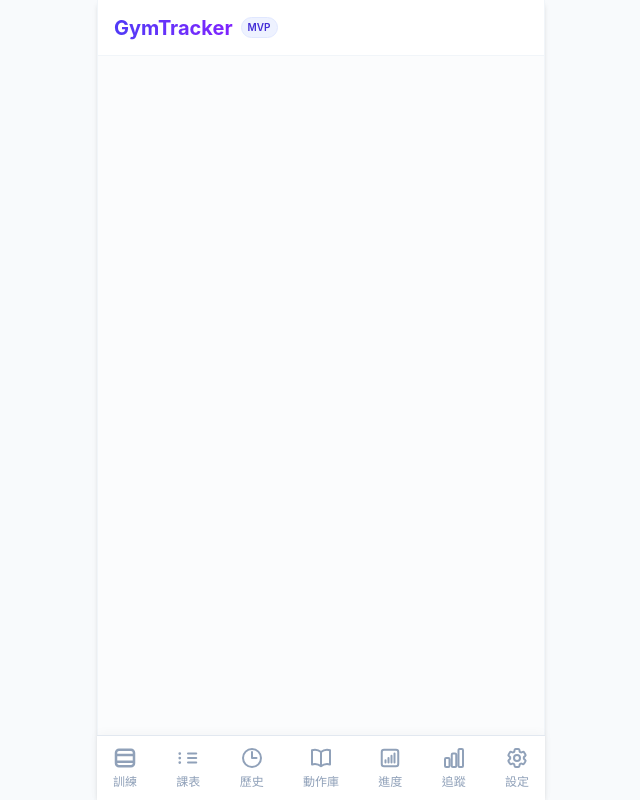
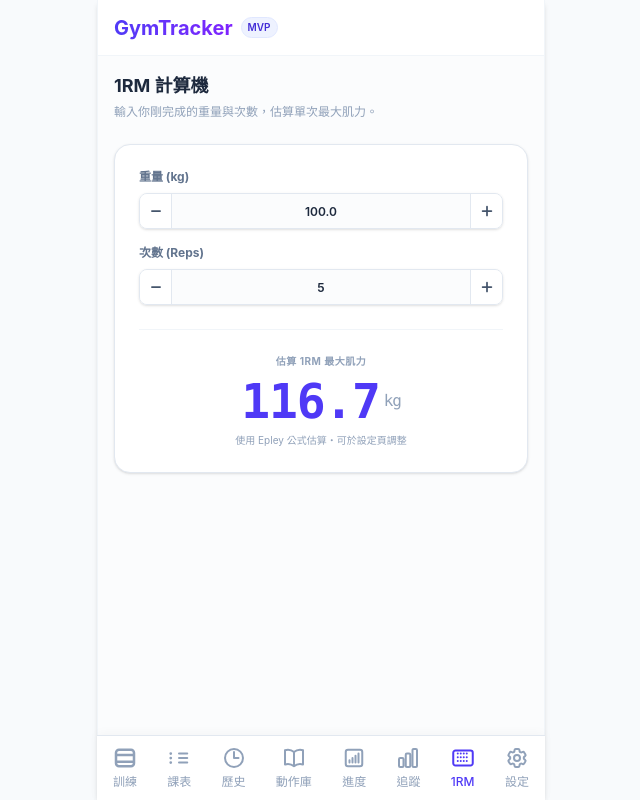
Before and after one commit to bigshop127/GymTracker, a React (Vite) app: page /calculator in a window 1280 px wide. Shown: the whole page, without its empty margins (319-959 px from the left). Built offline with nearby package versions, Linux system fonts and the light colour scheme; no server answers.

Commit message:
feat: implement Phase 14 - 1RM calculator page (v1.8)

```diff
--- a/src/App.tsx
+++ b/src/App.tsx
@@ -12,6 +12,7 @@ import { useSettingsStore } from './store/settings';
 const Progress = lazy(() => import('./pages/Progress'));
 const ProgramGuide = lazy(() => import('./pages/ProgramGuide'));
 const ExerciseTracker = lazy(() => import('./pages/ExerciseTracker'));
+const RmCalculator = lazy(() => import('./pages/RmCalculator'));
 
 function App() {
   const initSettings = useSettingsStore((state) => state.initSettings);
@@ -75,6 +76,11 @@ function App() {
               <ExerciseTracker />
             </Suspense>
           } />
+          <Route path="/calculator" element={
+            <Suspense fallback={<div className="p-4 text-center text-slate-400 text-xs font-semibold animate-pulse">載入計算機中...</div>}>
+              <RmCalculator />
+            </Suspense>
+          } />
         </Routes>
       </Layout>
     </BrowserRouter>
--- a/src/components/BottomNav.tsx
+++ b/src/components/BottomNav.tsx
@@ -86,6 +86,15 @@ export default function BottomNav() {
             }
           />
           <NavItem
+            to="/calculator"
+            label="1RM"
+            icon={
+              <svg fill="none" viewBox="0 0 24 24" strokeWidth="2" stroke="currentColor" className="w-full h-full">
+                <path strokeLinecap="round" strokeLinejoin="round" d="M6.75 7.5h.008v.008H6.75V7.5Zm3 0h.008v.008H9.75V7.5Zm3 0h.008v.008H12.75V7.5Zm3 0h.008v.008H15.75V7.5ZM6.75 11.25h.008v.008H6.75v-.008Zm3 0h.008v.008H9.75v-.008Zm3 0h.008v.008H12.75v-.008Zm3 0h.008v.008H15.75v-.008ZM6.75 15h.008v.008H6.75V15Zm3 0h.008v.008H9.75V15Zm3 0h.008v.008H12.75V15Zm3 0h.008v.008H15.75V15ZM4.5 19.5h15a2.25 2.25 0 0 0 2.25-2.25V6.75A2.25 2.25 0 0 0 19.5 4.5h-15a2.25 2.25 0 0 0-2.25 2.25v10.5A2.25 2.25 0 0 0 4.5 19.5Z" />
+              </svg>
+            }
+          />
+          <NavItem
             to="/settings"
             label="設定"
             icon={
--- /dev/null
+++ b/src/pages/RmCalculator.tsx
@@ -0,0 +1,83 @@
+import { useState } from 'react';
+import NumberStepper from '../components/NumberStepper';
+import { useSettingsStore } from '../store/settings';
+import { calculateE1rm } from '../lib/e1rm';
+
+export default function RmCalculator() {
+  const settings = useSettingsStore((s) => s.settings);
+  const unit = settings?.unit || 'kg';
+  const formula = settings?.e1rmFormula || 'epley';
+
+  const [weight, setWeight] = useState<number>(100);
+  const [reps, setReps] = useState<number>(5);
+
+  const calculated1rm = (weight <= 0 || reps <= 0)
+    ? null
+    : calculateE1rm(weight, reps, formula);
+
+  const formulaLabel = formula === 'brzycki' ? 'Brzycki' : 'Epley';
+
+  return (
+    <div className="p-4 max-w-md mx-auto space-y-6">
+      {/* 頁面標題 */}
+      <div className="space-y-1">
+        <h1 className="text-lg font-bold text-slate-800 dark:text-slate-100">1RM 計算機</h1>
+        <p className="text-xs text-slate-400">
+          輸入你剛完成的重量與次數，估算單次最大肌力。
+        </p>
+      </div>
+
+      {/* 計算卡片 */}
+      <div className="bg-white dark:bg-slate-900 border border-slate-200 dark:border-slate-800 rounded-2xl p-6 shadow-sm space-y-6 transition-colors duration-200">
+        <div className="space-y-4">
+          {/* 重量輸入 */}
+          <div className="space-y-2">
+            <label className="text-xs font-bold text-slate-500 dark:text-slate-400 block">
+              重量 ({unit})
+            </label>
+            <NumberStepper
+              value={weight}
+              onChange={setWeight}
+              step={2.5}
+              min={0}
+              decimals={1}
+            />
+          </div>
+
+          {/* 次數輸入 */}
+          <div className="space-y-2">
+            <label className="text-xs font-bold text-slate-500 dark:text-slate-400 block">
+              次數 (Reps)
+            </label>
+            <NumberStepper
+              value={reps}
+              onChange={setReps}
+              step={1}
+              min={1}
+              max={20}
+              decimals={0}
+            />
+          </div>
+        </div>
+
+        {/* 結果顯示 */}
+        <div className="pt-6 border-t border-slate-100 dark:border-slate-800 text-center space-y-2">
+          <div className="text-[10px] font-bold text-slate-400 dark:text-slate-500 uppercase tracking-wider">
+            估算 1RM 最大肌力
+          </div>
+          <div className="text-5xl font-extrabold text-indigo-600 dark:text-indigo-400 font-mono tracking-tight min-h-[3rem] flex items-center justify-center">
+            {calculated1rm !== null ? calculated1rm.toFixed(1) : '--'}
+            {calculated1rm !== null && (
+              <span className="text-base font-medium text-slate-400 dark:text-slate-500 ml-1">
+                {unit}
+              </span>
+            )}
+          </div>
+          <p className="text-[10px] text-slate-400 dark:text-slate-500">
+            使用 {formulaLabel} 公式估算・可於設定頁調整
+          </p>
+        </div>
+      </div>
+    </div>
+  );
+}
```
Also changed, not shown: 2 other files (tests, documents, lock files or other folders).
